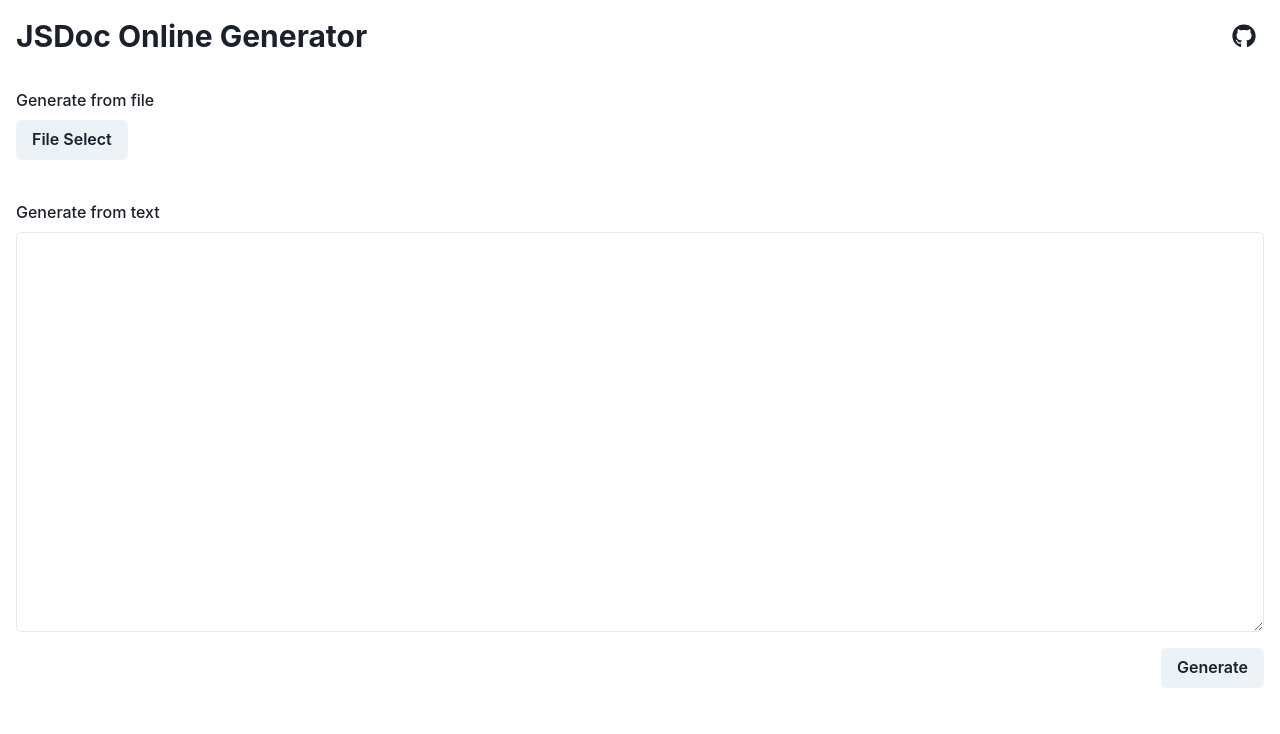
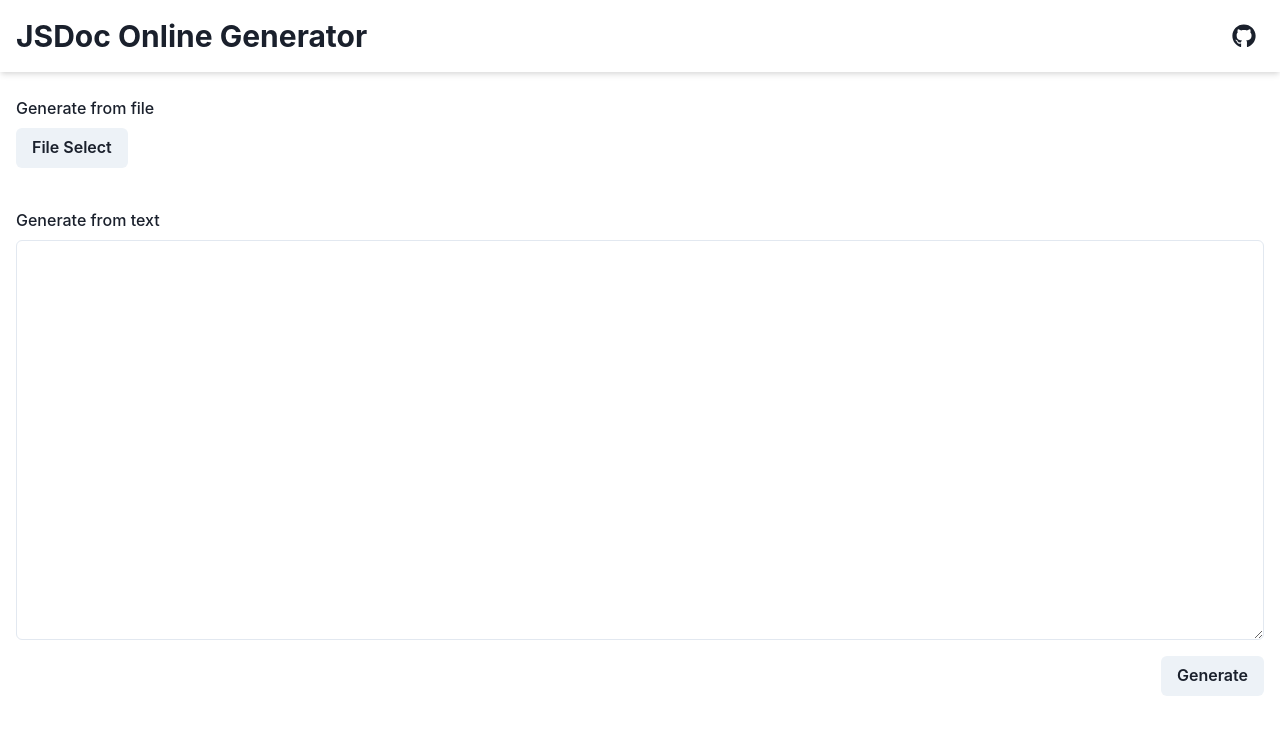
Before and after one commit to yn1323/jsdoc-online-generator, a Next.js app: page / in a window 1280 px wide. Shown: the top 734 px of the page. Built offline with nearby package versions, Linux system fonts and the light colour scheme; no server answers.

Commit message:
fix: header layout

```diff
--- a/app/(home)/layout.tsx
+++ b/app/(home)/layout.tsx
@@ -1,4 +1,3 @@
-import { Heading } from "@/app/_components/Heading";
 import { Box } from "@chakra-ui/react";
 
 export default function Layout({
@@ -8,7 +7,6 @@
 }>) {
   return (
     <main>
-      <Heading />
       <Box p="4">{children}</Box>
     </main>
   );
--- a/app/_components/GoogleAdsense/head.tsx
+++ b/app/_components/GoogleAdsense/head.tsx
@@ -3,9 +3,9 @@
 import Script from "next/script";
 
 export const GoogleAdsenseHead = () => {
-  if (process.env.NODE_ENV !== "production") {
-    return null;
-  }
+  // if (process.env.NODE_ENV !== "production") {
+  //   return null;
+  // }
 
   return (
     <Script
--- a/app/_components/Heading/index.tsx
+++ b/app/_components/Heading/index.tsx
@@ -5,7 +5,7 @@
 
 export const Heading = () => {
   return (
-    <HStack p={4} justifyContent="space-between" w="100%">
+    <HStack p={4} justifyContent="space-between" w="100%" shadow="md">
       <LibHeading as="h1" size="lg">
         JSDoc Online Generator
       </LibHeading>
--- a/app/_src/layouts/Container.tsx
+++ b/app/_src/layouts/Container.tsx
@@ -1,5 +1,6 @@
 "use client";
 
+import { Heading } from "@/app/_components/Heading";
 import { useScreenSize } from "@/app/_src/hooks/ui/useScreenSize";
 import { Box, VStack } from "@chakra-ui/react";
 
@@ -11,7 +12,8 @@
   const { isPC, breakpoints } = useScreenSize();
 
   return (
-    <VStack w="100%">
+    <VStack w="100vw">
+      <Heading />
       <Box w={isPC ? breakpoints : "100%"}>{serverComponent}</Box>
     </VStack>
   );
```
